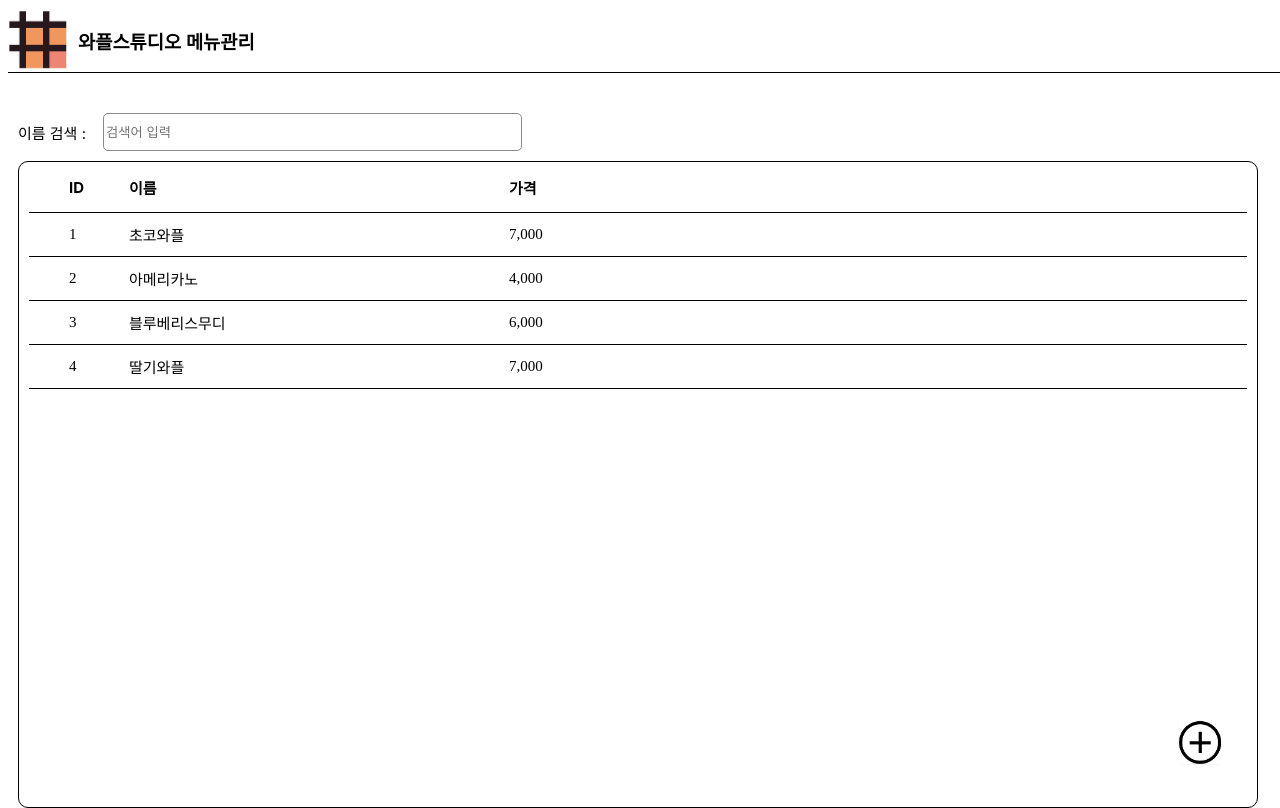
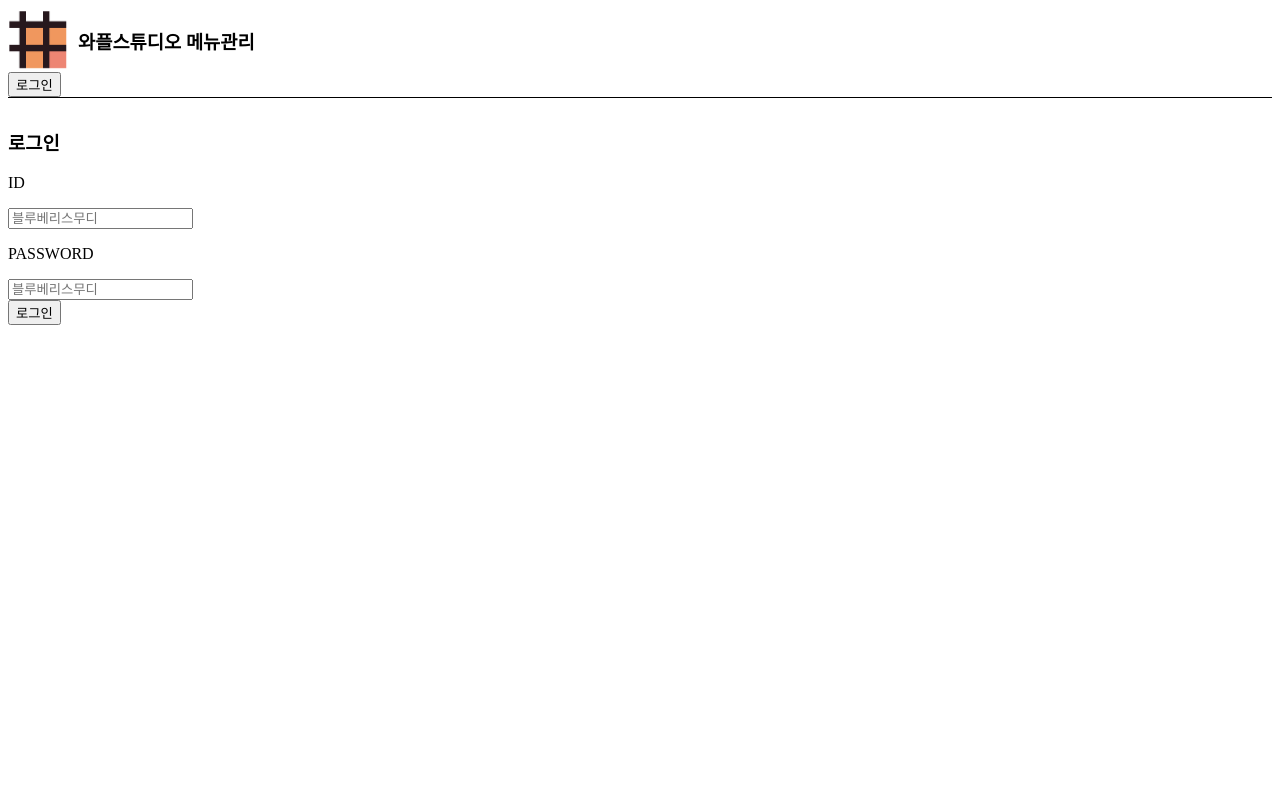
Before and after one commit to whwoohw/waffle-2022-seminar-react-assignment-1, a React (Create React App) app in the folder assignment-1/: page /login in a window 1280 px wide. Built offline with nearby package versions, Linux system fonts and the light colour scheme.

Commit message:
set Router & Login Page

```diff
--- a/assignment-1/src/App.js
+++ b/assignment-1/src/App.js
@@ -1,49 +1,77 @@
 import { useState } from "react";
-import Modal from "./components/Modal";
+import { Route, Routes } from "react-router-dom";
 import Header from "./components/Header";
 import List from "./components/List";
-import "./App.css"
+import "./App.css";
+import Home from "./pages/Home";
+import MenuDetail from "./components/MenuDetail";
+import Login from "./pages/Login";
+import CreateMenu from "./pages/CreateMenu";
+import EditMenu from "./pages/EditMenu";
+import DetailedMenu from "./pages/DetailedMenu";
+import { SessionProvider } from "./context/SessionContext";
 
 function App() {
   const [menus, setMenus] = useState([
     {
-      "id": 1,
-      "name": "초코와플",
-      "price": 7000,
-      "image": ""
+      id: 1,
+      name: "초코와플",
+      price: 7000,
+      image: "",
     },
     {
-      "id": 2,
-      "name": "아메리카노",
-      "price": 4000,
-      "image": ""
+      id: 2,
+      name: "아메리카노",
+      price: 4000,
+      image: "",
     },
     {
-      "id": 3,
-      "name": "블루베리스무디",
-      "price": 6000,
-      "image": "https://upload.wikimedia.org/wikipedia/commons/1/15/Blueberries.jpg"
+      id: 3,
+      name: "블루베리스무디",
+      price: 6000,
+      image:
+        "https://upload.wikimedia.org/wikipedia/commons/1/15/Blueberries.jpg",
     },
     {
-      "id": 4,
-      "name": "딸기와플",
-      "price": 7000,
-      "image": "https://upload.wikimedia.org/wikipedia/commons/2/29/PerfectStrawberry.jpg"
-    }
-  ])
+      id: 4,
+      name: "딸기와플",
+      price: 7000,
+      image:
+        "https://upload.wikimedia.org/wikipedia/commons/2/29/PerfectStrawberry.jpg",
+    },
+  ]);
 
   const [menuNum, setMenuNum] = useState(4); // 메뉴 개수 설정을 통한 id 부여
   const [modalState, setModalState] = useState(0); // modalState 0 : 아무것도 없음, 1: 추가버튼, 2: 수정버튼 3: 삭제버튼
   const [detailState, setDetailState] = useState(false); // detailState를 통해 detail이 보여지는지 여부 설정
   const [selectedMenu, setSelectedMenu] = useState(""); // 메뉴 선택시 선택된 메뉴 selectedMenu로 저장
 
-
   return (
-    <div className="app">
-      <Header />
-      <List menus={menus} setModalState={setModalState} detailState={detailState} setDetailState={setDetailState} selectedMenu={selectedMenu} setSelectedMenu={setSelectedMenu}/>
-      <Modal menus={menus} setMenus={setMenus} modalState={modalState} setModalState={setModalState} menuNum={menuNum} setMenuNum={setMenuNum} setDetailState={setDetailState} selectedMenu={selectedMenu} setSelectedMenu={setSelectedMenu} />
-    </div>
+    <SessionProvider>
+      <Routes>
+        <Route element={<Header />}>
+          <Route path="/" element={<Home />} />
+          <Route
+            path="/stores/:storeId"
+            element={
+              <List
+                menus={menus}
+                setModalState={setModalState}
+                detailState={detailState}
+                setDetailState={setDetailState}
+                selectedMenu={selectedMenu}
+                setSelectedMenu={setSelectedMenu}
+              />
+            }
+          />
+          <Route path="/menus/:menuId" element={<DetailedMenu />}>
+            <Route path="edit" element={<EditMenu />} />
+          </Route>
+          <Route path="/menus/new" element={<CreateMenu />} />
+          <Route path="/login" element={<Login />} />
+        </Route>
+      </Routes>
+    </SessionProvider>
   );
 }
 
--- a/assignment-1/src/components/Header.js
+++ b/assignment-1/src/components/Header.js
@@ -1,15 +1,34 @@
-import wafflelogo from '../img/wafflelogo.PNG';
-import "./Header.css"
+import { Link, Outlet } from "react-router-dom";
+import { useSessionContext } from "../context/SessionContext";
+import wafflelogo from "../img/wafflelogo.PNG";
+import "./Header.css";
 
 const Header = () => {
-    return (
-        <header className='header'> {/*header로 전체 감싸기*/}
-            <a href='https://wafflestudio.com' className='waffle-link'> {/*a링크 걸기*/}
-                <img src={wafflelogo} alt="waffle-logo" className='waffle-logo'/> {/*img 폴더에서 img 가져와서 src에 넣기*/}
-                <h3>와플스튜디오 메뉴관리</h3>
-            </a>
-        </header>
-    )
-}
+  const { login, id, changeLoginState } = useSessionContext();
+
+  return (
+    <>
+      <header className="header">
+        <a href="https://wafflestudio.com" className="waffle-link">
+          <img src={wafflelogo} alt="waffle-logo" className="waffle-logo" />
+          <h3>와플스튜디오 메뉴관리</h3>
+        </a>
+        {login ? (
+          <>
+            <h3>{id}</h3>
+            <button onClick={() => changeLoginState()}>로그아웃</button>
+          </>
+        ) : (
+          <Link to="/login">
+            <button>로그인</button>
+          </Link>
+        )}
+      </header>
+      <main>
+        <Outlet />
+      </main>
+    </>
+  );
+};
 
 export default Header;
--- /dev/null
+++ b/assignment-1/src/context/SessionContext.js
@@ -0,0 +1,31 @@
+import { createContext, useCallback, useContext, useState } from "react";
+
+const initialState = {
+  login: false,
+  id: null,
+  changeLoginState: () => null,
+  getId: () => null,
+};
+
+const SessionContext = createContext(initialState);
+
+export function SessionProvider({ children }) {
+  const [login, setLogin] = useState(false);
+  const [id, setId] = useState("");
+  const changeLoginState = useCallback(() => setLogin((e) => !e), []);
+  const getId = useCallback((id) => setId(id), []);
+  return (
+    <SessionContext.Provider
+      value={{
+        login,
+        id,
+        changeLoginState,
+        getId,
+      }}
+    >
+      {children}
+    </SessionContext.Provider>
+  );
+}
+
+export const useSessionContext = () => useContext(SessionContext);
--- a/assignment-1/src/index.js
+++ b/assignment-1/src/index.js
@@ -1,13 +1,11 @@
-import React from 'react';
-import ReactDOM from 'react-dom/client';
-import App from './App';
-import reportWebVitals from './reportWebVitals';
+import React from "react";
+import ReactDOM from "react-dom/client";
+import { BrowserRouter } from "react-router-dom";
+import App from "./App";
 
-const root = ReactDOM.createRoot(document.getElementById('root'));
+const root = ReactDOM.createRoot(document.getElementById("root"));
 root.render(
-  <React.StrictMode>
+  <BrowserRouter>
     <App />
-  </React.StrictMode>
+  </BrowserRouter>
 );
-
-reportWebVitals();
--- /dev/null
+++ b/assignment-1/src/pages/CreateMenu.js
@@ -0,0 +1,5 @@
+const CreateMenu = () => {
+  return <div>생성페이지</div>;
+};
+
+export default CreateMenu;
--- /dev/null
+++ b/assignment-1/src/pages/DetailedMenu.js
@@ -0,0 +1,6 @@
+
+const DetailedMenu = () => {
+    return <div>상세페이지</div>
+};
+
+export default DetailedMenu;
--- /dev/null
+++ b/assignment-1/src/pages/EditMenu.js
@@ -0,0 +1,6 @@
+
+const EditMenu = () => {
+    return <div>수정페이지</div>
+}
+
+export default EditMenu;
--- /dev/null
+++ b/assignment-1/src/pages/Home.js
@@ -0,0 +1,9 @@
+const Home = () => {
+    return (
+        <div>
+            가게 검색
+        </div>
+    )
+};
+
+export default Home;
--- /dev/null
+++ b/assignment-1/src/pages/Login.js
@@ -0,0 +1,43 @@
+import { useState } from "react";
+import { useNavigate } from "react-router-dom";
+import { useSessionContext } from "../context/SessionContext";
+
+const Login = () => {
+  const navigate = useNavigate();
+  const { changeLoginState, getId } = useSessionContext();
+  const [username, setUsername] = useState("");
+
+  const getUsername = (e) => {
+    setUsername(e.target.value);
+  };
+
+  const getLoggedIn = () => {
+    getId(username);
+    changeLoginState();
+    navigate(-1);
+  };
+  return (
+    <div>
+      <h3>로그인</h3>
+      <div>
+        <div>
+          <p>ID</p>
+          <input
+            onChange={getUsername}
+            value={username}
+            placeholder="블루베리스무디"
+          />
+        </div>
+        <div>
+          <p>PASSWORD</p>
+          <input placeholder="블루베리스무디" />
+        </div>
+      </div>
+      <div>
+        <button onClick={getLoggedIn}>로그인</button>
+      </div>
+    </div>
+  );
+};
+
+export default Login;
```
